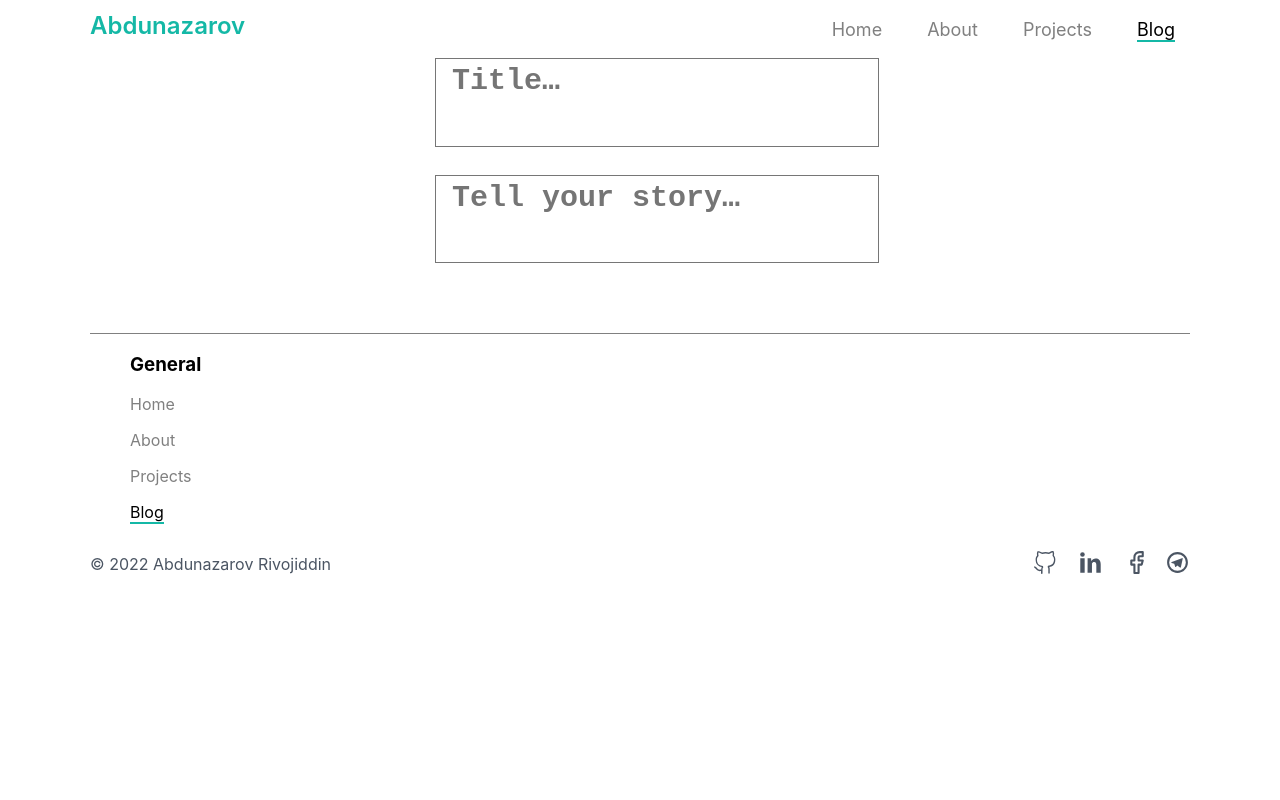
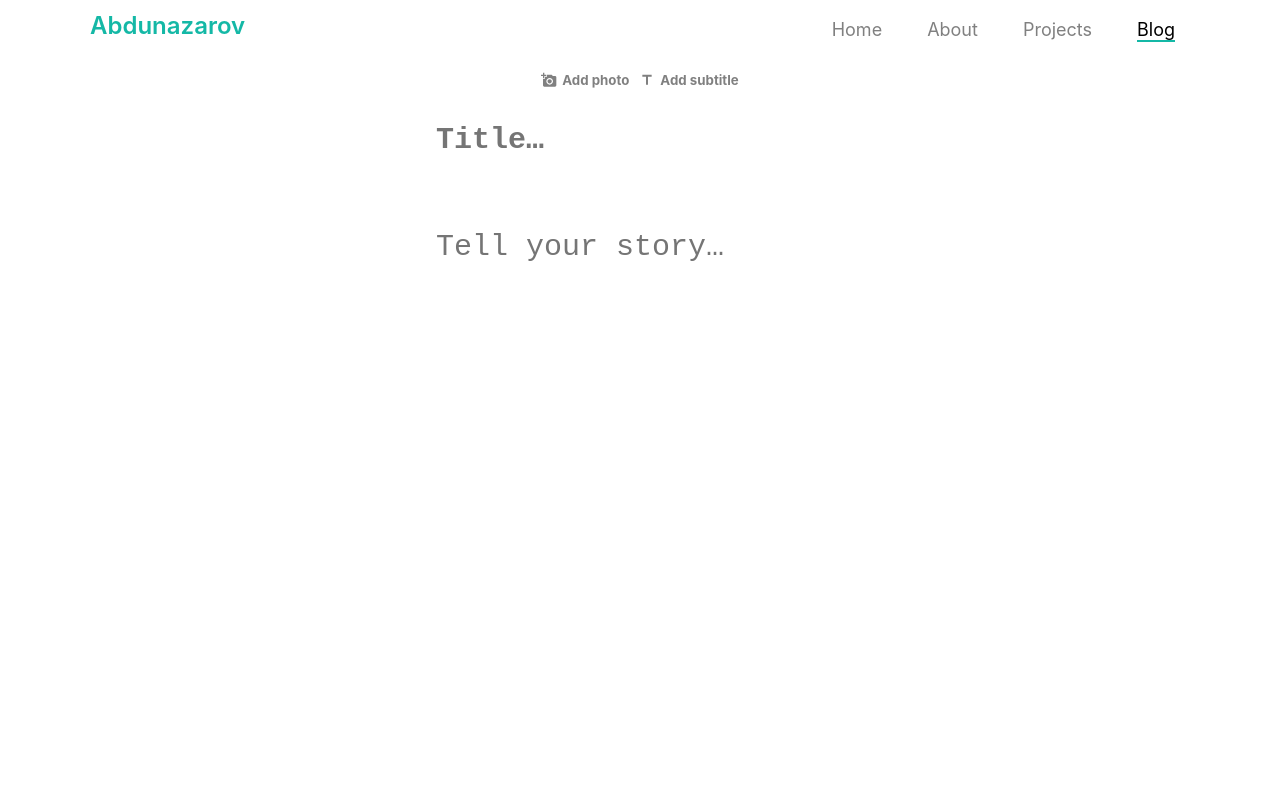
Before and after one commit to din0497/portfolio, a React (Create React App) app: page /blog/create in a window 1280 px wide. Shown: the top 800 px of the page. Built offline with nearby package versions, Linux system fonts and the light colour scheme.

Commit message:
Create post addons

```diff
--- a/src/pages/Blogs/Blogs.js
+++ b/src/pages/Blogs/Blogs.js
@@ -3,12 +3,13 @@ import { blogs } from "../Home/Home";
 import { BlogGrid } from "./style";
 import Blog from "./Blog";
 import CreateBlog from "./CreateBlog";
+import CreatePost from "./CreatePost";
 
 const Blogs = () => {
   return (
     <div style={{display:'flex', flexDirection:'column', alignItems:'center'}}>
       <Title>BLOG</Title>
-      <CreateBlog />
+      <CreateBlog/>
       <BlogGrid>
         {blogs
           .map((blog, i) => {
@@ -23,6 +24,7 @@ const Blogs = () => {
           })
           .reverse()}
       </BlogGrid>
+      {/* <CreatePost/> */}
     </div>
   );
 };
--- a/src/pages/Blogs/CreatePost.js
+++ b/src/pages/Blogs/CreatePost.js
@@ -1,11 +1,21 @@
 import { Posting } from "./style";
-import { AddonsContainer, Textarea } from "./style";
+import { AddonsContainer, Textarea, TextareaStory, Addons } from "./style";
+import { MdAddAPhoto, MdOutlineTitle } from "react-icons/md";
 const CreatePost = () => {
   return (
     <Posting>
-      <AddonsContainer></AddonsContainer>
-      <Textarea maxlength="150" placeholder="Title…" />
-      <Textarea placeholder="Tell your story…"/>
+      <AddonsContainer>
+        <Addons>
+          <MdAddAPhoto />
+          <h5>Add photo</h5>
+        </Addons>
+        <Addons>
+          <MdOutlineTitle />
+          <h5>Add subtitle</h5>
+        </Addons>
+      </AddonsContainer>
+      <Textarea placeholder="Title…" />
+      <TextareaStory placeholder="Tell your story…" />
     </Posting>
   );
 };
--- a/src/pages/Blogs/style.js
+++ b/src/pages/Blogs/style.js
@@ -36,6 +36,7 @@ export const CreateContainer = styled.div`
 export const Posting = styled.div`
   display: flex;
   flex-direction: column;
+  align-items: center;
 `;
 
 export const Textarea = styled.textarea`
@@ -51,10 +52,37 @@ export const Textarea = styled.textarea`
   width: 100%;
   margin-bottom: 1.25rem;
   margin-top: 0.5rem;
-  /* outline:none; */
-  /* border:none; */
+  @media only screen and (max-width: 450px) {
+   width: 90%;
+  }
+  outline:none;
+  border:none;
 }
 `;
-export const Addons = styled.div``;
 
-export const AddonsContainer = styled.div``;
+export const TextareaStory = styled.textarea`
+  color: rgba(51, 51, 51);
+  line-height: 1.375;
+  font-size: 1.875rem;
+  padding-bottom: 3rem;
+  resize: none;
+  min-height: 100vh;
+  width:100%;
+  outline:none;
+  border:none;
+`;
+
+export const Addons = styled.div`
+display: flex;
+flex-direction: row;
+align-items: center;
+color: grey;
+cursor: pointer;
+gap:5px;
+`;
+
+export const AddonsContainer = styled.div`
+ display:flex;
+ flex-direction: row;
+ gap:10px;
+`;
```
